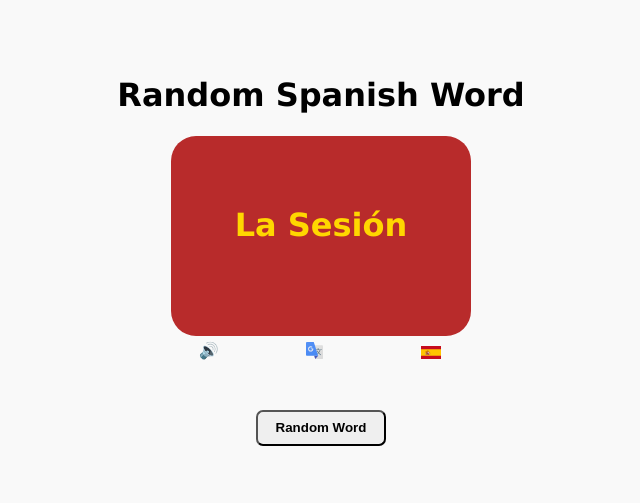
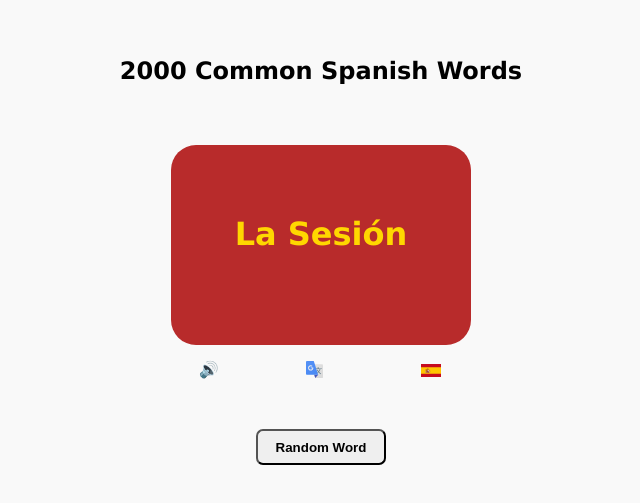
Before and after one commit to Sal7one/randomSpanishWord, a plain HTML site: page index.html in a window 1280 px wide. Shown: the part 147-650 px from the top of the page, without its empty margins (319-959 px from the left). Drawn offline with Linux system fonts and the light colour scheme.

Commit message:
imporved css

```diff
--- a/app.js
+++ b/app.js
@@ -24,6 +24,7 @@ let currentvoice = synth.getVoices()[8]; // Spanish es-US
 document.querySelector(".speaker").addEventListener("click",()=>{
   let currentSpanishWord = document.querySelector("#word").innerHTML;
   const utterThis = new SpeechSynthesisUtterance(currentSpanishWord);
+  utterThis.lang = 'es-ES';
 
   if(currentvoice == synth.getVoices()[8] || currentvoice == undefined){
     currentvoice = synth.getVoices()[7] // Spanish es-ES
@@ -33,7 +34,6 @@ document.querySelector(".speaker").addEventListener("click",()=>{
     utterThis.voice = currentvoice;
   }
 
-  utterThis.lang = 'es-ES';
   synth.speak(utterThis);
 })
 
--- a/card.css
+++ b/card.css
@@ -27,14 +27,14 @@
     transform: rotateY(180deg);
   }
 
-
  .flag{
     float: right;
+    margin-top: 15px;
   }
 
   .gbimage, .esimage{
     display: none;
-    margin-top: 10px;
+    margin-top: 4px;
   }
 
   .flip-card.mouse-device .flag{
--- a/index.html
+++ b/index.html
@@ -4,12 +4,12 @@
     <meta charset="UTF-8">
     <meta http-equiv="X-UA-Compatible" content="IE=edge">
     <meta name="viewport" content="width=device-width, initial-scale=1.0">
-    <title>Spanish Flash Cards</title>
+    <title>Common Spanish words Flash Cards</title>
     <link rel="stylesheet" href="main.css">
     <link rel="stylesheet" href="card.css">
 </head>
 <body>
-  <h1 class="title">Random Spanish Word</h1>
+  <h1 class="title">2000 Common Spanish Words</h1>
     <div class="flip-card">
         <div class="flip-card-inner">
           <div class="flip-card-front">
--- a/main.css
+++ b/main.css
@@ -5,6 +5,13 @@
   html, body{
     height: 100%;
   }
+  * {
+    -webkit-touch-callout:none;
+    -webkit-user-select:none;
+    -moz-user-select:none;
+    -ms-user-select:none;
+    user-select:none;
+}
 
     body {
       font-family: 'Lucida Sans', 'Lucida Sans Regular', 'Lucida Grande', 'Lucida Sans Unicode', Geneva, Verdana, sans-serif;
@@ -16,6 +23,7 @@
         flex-direction: column
 
       }
+
       h1{
         margin-top: 0px;
         padding: 0;
@@ -28,11 +36,16 @@
         border-radius: 7px;
       }
 
+      .title{
+        font-size: 24px;
+        margin-bottom: 60px;
+      }
+
       .helpers{
         width: 300px;
         display: flex;
         justify-content: space-evenly;
-        margin-top: 5px;
+        margin-top: 15px;
         margin-bottom: 50px;
         margin-right: 120px;
       }
```
